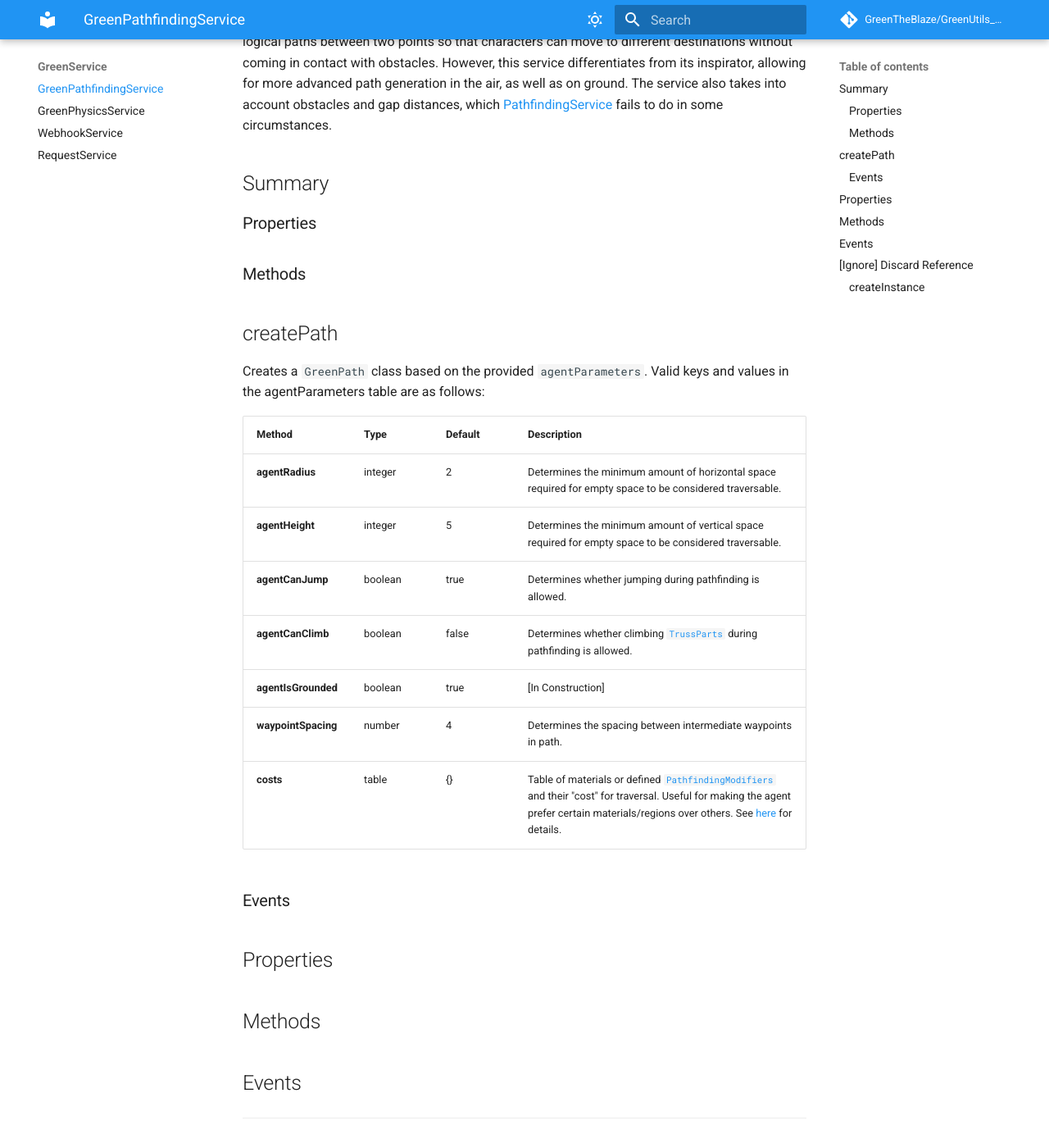
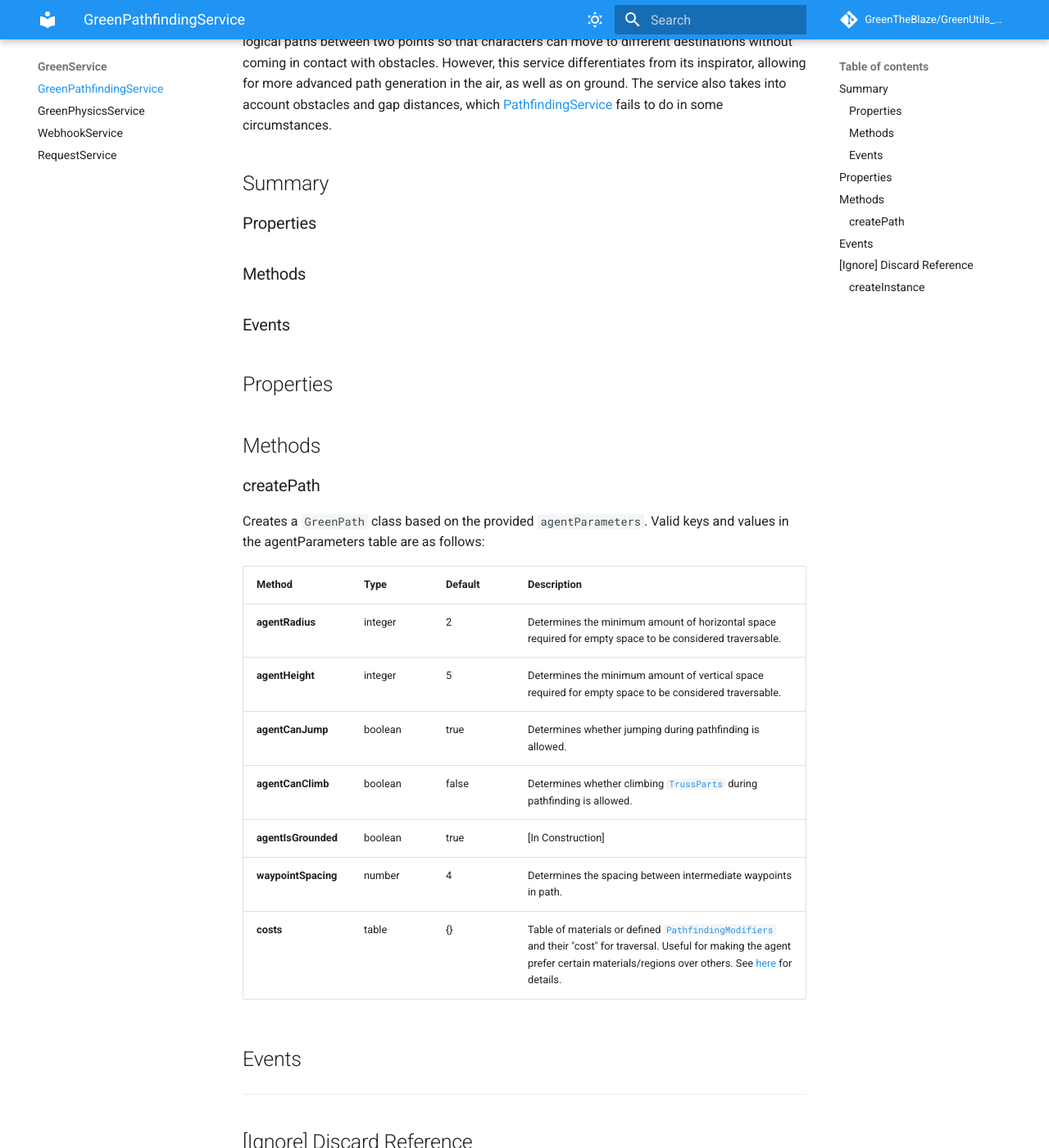
Before and after one commit to GreenTheBlaze/GreenUtils_Roblox, an MkDocs documentation site: the page built from docs/greenpathfindingservice-api.md, in a window 1280 px wide and 1400 px high, scrolled down 319 px. Shown: the whole window at 82% size. Built offline with MkDocs 1.6.1 and Material for MkDocs 9.7.7, drawn with Linux system fonts in a browser that asks for light colours; comment, search, counter and statistics services are not loaded; part of the change alters nothing that is shown.

```diff
--- a/docs/greenpathfindingservice-api.md
+++ b/docs/greenpathfindingservice-api.md
@@ -12,7 +12,14 @@ Like the default [PathfindingService](https://create.roblox.com/docs/reference/e
 
 
 ### Methods
-## createPath
+
+### Events
+
+## Properties
+
+## Methods
+
+### createPath
 Creates a `GreenPath` class based on the provided `agentParameters`. Valid keys and values in the agentParameters table are as follows:
 
 | Method              | Type    | Default | Description                                                                                                                                                      |
@@ -25,11 +32,6 @@ Creates a `GreenPath` class based on the provided `agentParameters`. Valid keys
 | **waypointSpacing** | number  | 4       | Determines the spacing between intermediate waypoints in path.                                                                                                   |
 | **costs**           | table   | {}      | Table of materials or defined [`PathfindingModifiers`](https://create.roblox.com/docs/reference/engine/classes/PathfindingModifier) and their "cost" for traversal. Useful for making the agent prefer certain materials/regions over others. See [here](https://create.roblox.com/docs/characters/pathfinding#pathfinding-modifiers) for details. |
 
-### Events
-
-## Properties
-
-## Methods
 
 ## Events
 
```
